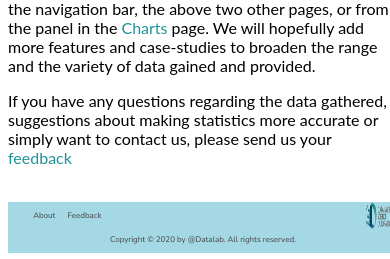
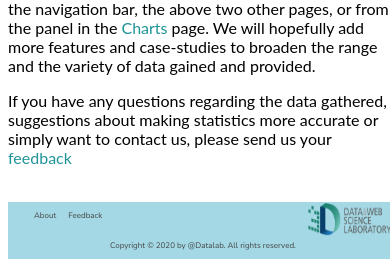
Before and after one commit to oTsili/multifor_app, a Flask app: template src/templates/About.html in a window 390 px wide. Shown: the part 1165-1424 px from the top of the page. Run offline with Flask 2, Linux system fonts and the light colour scheme; the template is opened without the code that fills it, so the values that code supplies are empty; parts of the project's set-up code (start-up, migrations or seed data) failed here and were passed over; some libraries are stand-ins or nearby versions.

Commit message:
footer logo responsive about link

```diff
--- a/src/static/css/queries.css
+++ b/src/static/css/queries.css
@@ -57,6 +57,10 @@
 
 @media only screen and (max-width: 1024px){
 
+    .datalabs-column > a > img {
+        width: 20%;
+    }
+
     footer {
         margin-top:5%;
     }
@@ -103,6 +107,9 @@
 
 
 @media only screen and (max-width: 890px){
+    .datalabs-column > a > img {
+        width: 25%;
+    }
 
 
     .loader{
@@ -301,6 +308,10 @@
 
 @media only screen and (max-width: 668px) {
 
+    .datalabs-column > a > img {
+        width: 35%;
+    }
+
     .num-of-cols-form {
         width: 52%!important;
     }
@@ -323,6 +334,11 @@
         margin-left: 14%;
         width:60%!important;
     }
+
+    .datalabs-column > a > img {
+        width: 45%;
+    }
+
 
 }
 @media only screen and (max-width: 500px) {
--- a/src/templates/About.html
+++ b/src/templates/About.html
@@ -33,7 +33,7 @@
             <p>The need for professional managers to gain additional knowledge, so that they can lead their company ahead its competition, is as necessary as never before.
             The rush volatility and uncertainty that characterizes the global market, and specifically the manufacturing industry, stresses the need for additional knowledge that Business Intelligence and Analytics (BIA) is capable to provide.
             <p>MULTIFOR, which refers to the Multi-scope Industrial Forecasting Framework and is based on time-series data analytics of BIA, is what Decision-Makers seek in the Risk Management sector. It exploits Data Mining with Machine Learning (Long-Short Term Memory Recurrent Neural Networks - LSTM RNNs) into the BIA sector for businesses advantage and in particular for elevator manufacturing industry.</p>
-            <p>It has started at 2020 as a part of a MSc thesis project from Data &amp; Web Science student <a href=mailto:tsiligeridiso@gmail.com" target="_blank">Odysseas Tsiligkeridis</a> with supervision from <a href="https://oswinds.csd.auth.gr/people/athena-vakali" target="_blank">Prof. Athena Vakali</a> and the support of the  <a href="#" target="_blank">TA Vaia Moustaka</a>, which had subject “MULTIFOR: A multi-scope industrial forecasting framework based on time-series data analytics” and in general is an application which:</p>
+            <p>It has started at 2020 as a part of a MSc thesis project from Data &amp; Web Science student <a href="http://tsiligkeridis.com/" target="_blank">Odysseas Tsiligkeridis</a> with supervision from <a href="https://oswinds.csd.auth.gr/people/athena-vakali" target="_blank">Prof. Athena Vakali</a> and the support of the  <a href="#" target="_blank">TA Vaia Moustaka</a>, which had subject “MULTIFOR: A multi-scope industrial forecasting framework based on time-series data analytics” and in general is an application which:</p>
             <ul class="circle">
                 <li>
                   introduces the Political-Economic-Social-Technological-Ecological-Legal (PESTEL) analysis on the European continent
```
